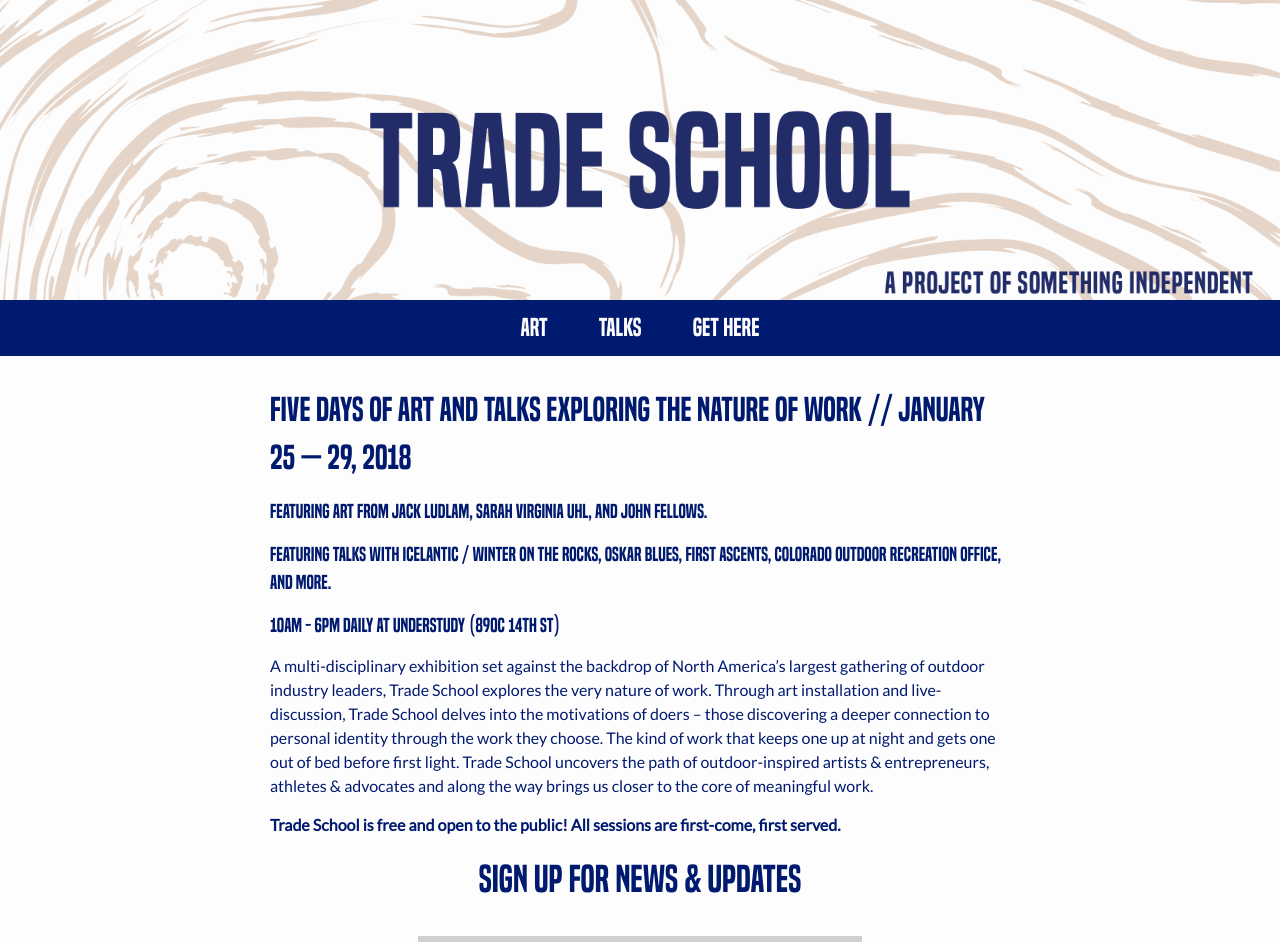
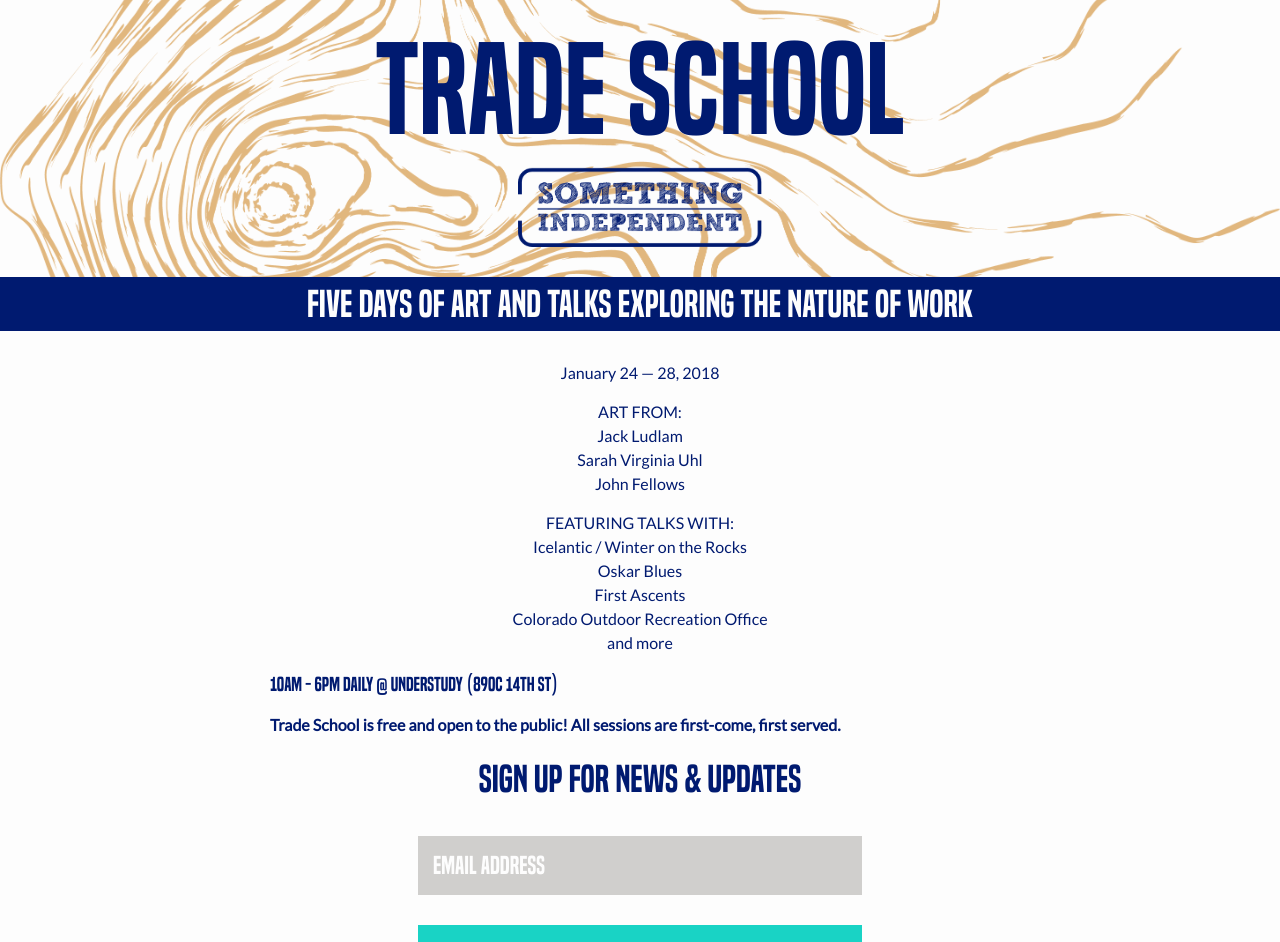
Before and after one commit to somethingindependent/tradeschool, a Jekyll site: the page built from index.md, in a window 1280 px wide. Shown: the top 942 px of the page. Built offline with Jekyll 4.4.1, drawn with Linux system fonts in a browser that asks for light colours; our own code applies the rules of GitHub Pages for plain Markdown files; some of the changed text lies outside the part shown.

Commit message:
Update copy and artist layout

```diff
--- a/_includes/artists.html
+++ b/_includes/artists.html
@@ -1,21 +1,8 @@
-<h1><a name="art">The Artists</a></h1>
+<h1><a name="art">Artists</a></h1>
 
-Three artists have come together to create the backdrop of Trade School. Playing off of the theme ‘the nature of work’, the artists will assemble individual and collective works showcasing their unique take on work and how they have applied themselves as professional artists in and around the outdoor industry.
+Three artists have come together to create the backdrop of Trade School. Playing off of the theme ‘the nature of work’, the artists assemble individual and collective works showcasing their unique take on work and how they have applied themselves as professional artists in and around the outdoor industry.
 
 <div class="artists-container">
-  <div class="artist-cell">
-    <a href="http://jackludlam.com/" class="artist-photo">
-      <img src="/assets/ludlam-trees.jpg" alt="Jack Ludlam" />
-    </a>
-    <div class="artist-description">
-      <h3><a href="http://www.jackludlam.com/">Jack Ludlam</a></h3>
-      <div class="artist-tagline">Dedicated to the makers and their tools</div>
-      <p>
-        Jack Ludlam is a photographer based out of Denver, Colorado. Jack’s photographs primarily focus on the people and objects that represent a different generation of the proletariat. Jack has been interested in the traditional meaning of "work" since growing up on farms in Ohio.
-      </p>
-    </div>
-  </div>
-
   <div class="artist-cell">
     <a href="http://sarahuhl.com/" class="artist-photo">
       <img src="/assets/sarah-uhl-large.jpg" alt="Sarah Uhl" />
@@ -30,6 +17,20 @@
   </div>
 
   <div class="artist-cell">
+    <a href="http://jackludlam.com/" class="artist-photo">
+      <img src="/assets/ludlam-trees.jpg" alt="Jack Ludlam" />
+    </a>
+    <div class="artist-description">
+      <h3><a href="http://www.jackludlam.com/">Jack Ludlam</a></h3>
+      <div class="artist-tagline">Dedicated to the makers and their tools</div>
+      <p>
+        Jack Ludlam is a photographer based out of Denver, Colorado. Jack’s photographs primarily focus on the people and objects that represent a different generation of the proletariat. Jack has been interested in the traditional meaning of "work" since growing up on farms in Ohio.
+      </p>
+    </div>
+  </div>
+
+
+  <div class="artist-cell">
     <a href="http://johnfellowsart.com/" class="artist-photo">
       <img src="/assets/fellows-mountains.jpg" alt="John Fellows" />
     </a>
--- a/_includes/header.html
+++ b/_includes/header.html
@@ -1,16 +1,16 @@
 <header class="site-header" role="banner">
 
   <div class="wrapper">
-    {% comment %} <h1 class="site-title">Trade School</h1> {% endcomment %}
+    <h1 class="site-title">Trade School</h1>
+    <h4 class="site-subtitle">a project of <a href="http://www.somethingindependent.com/">Something Independent</a></h4>
+    <a class="site-subtitle-image" href="http://www.somethingindependent.com/" title="A project of Something Independent">
+      <img src="/assets/si_logo_transparent.png" alt="A project of Something Independent" />
+    </a>
   </div>
+
+  <section class="site-tagline">
+    <div class="wrapper">
+      Five days of art and talks exploring the nature of work
+    </div>
+  </section>
 </header>
-
-<nav class="site-nav" role="navigation">
-  <div class="wrapper">
-    <ul>
-      <li><a href="#art">Art</a></li>
-      <li><a href="#talks">Talks</a></li>
-      <li><A href="#gethere">Get Here</a></li>
-    </ul>
-  </div>
-</nav>
--- a/_sass/minima/_base.scss
+++ b/_sass/minima/_base.scss
@@ -242,3 +242,10 @@
     border: 1px solid $grey-color-light;
   }
 }
+
+
+// Copy
+
+.centered-copy {
+  text-align: center;
+}
--- a/_sass/minima/_layout.scss
+++ b/_sass/minima/_layout.scss
@@ -1,7 +1,6 @@
 .site-header {
-  height: 300px;
-  background-image: url('/assets/TradeSchoolBanner1-01.png');
-  background-position: top center;
+  background-image: url('/assets/bark_topo_pattern.png');
+  background-position: center center;
   background-repeat: no-repeat;
   background-size: cover;
 }
@@ -12,17 +11,29 @@
   font-weight: $heading-font-weight;
   line-height: 1;
   padding-top: $spacing-unit;
+  text-align: center;
 }
 
 .site-subtitle {
-  font-size: ms(2);
+  display: none;
+  font-size: ms(0);
   font-family: $heading-font-family;
   font-weight: $heading-font-weight;
   line-height: 1;
+  text-align: right;
+}
+
+.site-subtitle-image {
+  width: 33%;
+  margin: 0 auto 30px auto;
+  display: block;
 }
 
 .site-tagline {
-  font-size: ms(1);
+  text-align: center;
+  background-color: $navy-color;
+  color: $background-color;
+  font-size: ms(2);
   font-family: $heading-font-family;
   font-weight: $heading-font-weight;
 }
@@ -129,6 +140,9 @@
   }
 }
 
+.artist-cell {
+  margin-bottom: $spacing-unit;
+}
 
 .artist-photo {
   width: 50%;
@@ -141,22 +155,33 @@
   }
 }
 
-.artist-cell {
-  margin-bottom: $spacing-unit;
+.artist-cell:nth-child(even) .artist-photo {
+  float: right;
+}
+
+.artist-cell:nth-child(odd) .artist-photo {
+  float: left;
 }
 
 .artist-description {
   margin: 0;
-  padding: 0 $spacing-unit;
-  float: right;
+  padding: $spacing-unit / 2;
   font-size: ms(0);
-  width: -webkit-calc(50% - (#{$spacing-unit * 2}));
-  width:         calc(50% - (#{$spacing-unit * 2}));
+  width: -webkit-calc(50% - (#{$spacing-unit}));
+  width:         calc(50% - (#{$spacing-unit}));
 
   @include media-query($on-palm) {
-    width: -webkit-calc(100% - (#{$spacing-unit * 2}));
-    width:         calc(100% - (#{$spacing-unit * 2}));
+    width: -webkit-calc(100% - (#{$spacing-unit}));
+    width:         calc(100% - (#{$spacing-unit}));
   }
+}
+
+.artist-cell:nth-child(even) .artist-description {
+  float: left;
+}
+
+.artist-cell:nth-child(odd) .artist-description {
+  float: right;
 }
 
 .artist-tagline {
--- a/index.md
+++ b/index.md
@@ -2,65 +2,85 @@
 layout: default
 ---
 
+<p class="centered-copy">
+January 24 &mdash; 28, 2018
+</p>
 
-# Five days of art and talks exploring the nature of work // January 25 &mdash; 29, 2018
+<p class="centered-copy">
+ART FROM:<br />
+Jack Ludlam<br />
+Sarah Virginia Uhl<br />
+John Fellows
+</p>
 
-### Featuring art from Jack Ludlam, Sarah Virginia Uhl, and John Fellows.
-
-### Featuring talks with Icelantic / Winter on the Rocks, Oskar Blues, First Ascents, Colorado Outdoor Recreation Office, and more.
-
-### 10am - 6pm daily at Understudy (890C 14th St)
+<p class="centered-copy">
+FEATURING TALKS WITH:<br />
+Icelantic / Winter on the Rocks<br />
+Oskar Blues<br />
+First Ascents<br />
+Colorado Outdoor Recreation Office<br />
+and more
+</p>
 
 
-A multi-disciplinary exhibition set against the backdrop of [North America’s
-largest gathering of outdoor industry leaders](https://www.outdoorretailer.com), Trade School explores the very nature of work. Through art installation and live-discussion, Trade School delves into the motivations of doers – those discovering a deeper connection to personal identity through the work they choose. The kind of work that keeps one up at night and gets one out of bed before first light. Trade School uncovers the path of outdoor-inspired artists & entrepreneurs, athletes & advocates and along the way brings us closer to the core of meaningful work.
+### 10am - 6pm daily @ Understudy (890C 14th St)
 
 **Trade School is free and open to the public! All sessions are first-come,
 first served.**
 
 {% include mailchimp.html %}
 
+<nav class="site-nav" role="navigation">
+  <div class="wrapper">
+    <ul>
+      <li><a href="#art">Art</a></li>
+      <li><a href="#talks">Talks</a></li>
+      <li><A href="#gethere">Get Here</a></li>
+    </ul>
+  </div>
+</nav>
+
+## Background
+
+Set against the backdrop of [North America’s largest gathering of outdoor industry leaders](https://www.outdoorretailer.com), Trade School explores the very nature of work. Through art installation and daily discussions, Trade School delves into the motivations of doers – those discovering a deeper connection to personal identity through the kind of work that keeps one up at night and gets one out of bed before first light. Trade School uncovers the path of outdoor-inspired artists, entrepreneurs, athletes & advocates and along the way brings us closer to the core of meaningful work.
+
 {% include artists.html %}
 
+<h1><a name="talks">Talks</a></h1>
 
-<h1><a name="talks">The Talks</a></h1>
-
-We have five days of inspirational and educational talks that will get you thinking about the nature of real work.
+Five days of inspirational and educational talks that get you thinking about the nature of real work.
 
 ## Wednesday 1/25
-### 1:00 - 4:00pm -	Maintaining Soul through Growth, hosted by Oskar Blues
-### 4:00 - 6:00 pm - SI Lounge: Opening Happy Hour	hosted by Something Independent; beer provided by Oskar Blues
+### 2:00pm -	Maintaining Soul through Growth, hosted by Oskar Blues
+### 4:00 - 6:00 pm - Opening Happy Hour hosted by The Wright; beer provided by Oskar Blues
 
 ## Thursday 1/26
-### 10:30am - 12:00pm	- The 8 States of ORec, hosted by Colorado OREC
-### 12:00 - 3:00pm - Building communities through co-working, hosted by Wayfinder Co-Op
-### 3:00 - 5:00pm -	Energy & the Outdoors, hosted by Noble Energy
+### 10:30am	- The "Crazy" 8 States of ORec, hosted by Colorado OREC
+### 12:00pm - Building communities through co-working, hosted by Wayfinder Co-Op
+### 3:00pm -	Energy & The Outdoors, hosted by Noble Energy
 
 ## Friday 1/27
-### 8:00 - 10:00am - Inclusion in the Outdoors, hosted by Next100 Coalition
-### 10:30am - 11:30am - The Future of Water, hosted by TAP-IN
-### 12:00 - 1:00pm - Not Your Mother's Panel, hosted by Wheelie Creative
-### 1:30 - 2:30pm	- Live Podcast Recording, hosted by Juicy Bits & the Wild Women's Project
-### 3:00 - 4:30 pm - TBD, hosted by the National Ski Patrol
+### 8:00am - Inclusion in the Outdoors, hosted by Next100 Coalition
+### 10:30am - Future of Water, hosted by TAP-IN
+### 12:00pm - Not Your Mother's Panel, hosted by Wheelie Creative
+### 1:30pm	- Live Podcast Recording, hosted by Juicy Bits & the Wild Women's Project
+### 3:00pm - TBD, hosted by the National Ski Patrol
 
 ## Saturday 1/28
-### 10:00 - 11:30am - Prescribing Adventure, hosted by First Descents
-### 12:00 - 1:30pm - The history of Winter on the Rocks
-### 2:00 - 3:30pm	- The Intersection of Art & the Outdoors featuring Jack Ludlam, Sarah Virginia Uhl, and John Fellows
-### 4:00 - 6:00pm	- Happy Hour
+### 10:00am - Prescribing Adventure, hosted by First Descents
+### 12:00pm - History of Winter on the Rocks
+### 2:00pm - Intersection of Art & the Outdoors featuring Jack Ludlam, Sarah Virginia Uhl, and John Fellows
+### 4:00pm - Happy Hour
 
 ## Sunday 1/29
-### 10:00am - 11:30am - Building Resilient Communities, hosted by Something Independent OutPost
-### 12:00pm - 1:30pm	 - A Discussion on Public Lands
+### 10:00am - Building Resilient Communities, hosted by Something Independent OutPost
+### 12:00pm - Discussion on Public Lands
 
-<h1><a name="gethere">The Location</a></h1>
-[Understudy](http://understudydenver.com) is Denver’s first-of-its-kind arts and
-culture incubator and experimental space. Operated, curated and funded by the
-[Denver Theatre District](http://denvertheatredistrict.com), Understudy is a 700-square-foot space for the community to explore and experience new artistic and cultural endeavors. Understudy is a way to experiment both operationally and artistically, to determine the best way to provide artists, creative groups and the community with a free, central, immersive and innovative space for installation-based work.
+<h1><a name="gethere">Location</a></h1>
+[Understudy](http://understudydenver.com) is Denver’s first-of-its-kind arts and culture incubator and experimental space. Operated, curated and funded by the [Denver Theatre District](http://denvertheatredistrict.com), Understudy is a 700-square-foot space for the community to explore and experience new artistic and cultural endeavors. Understudy is a way to experiment both operationally and artistically, to determine the best way to provide artists, creative groups and the community with a free, central, immersive and innovative space for installation-based work.
 
 <iframe width="100%" height="450" frameborder="0" style="border:0"
 src="https://www.google.com/maps/embed/v1/place?q=place_id:ChIJF46nztF4bIcRp71C4_p-sn4&key=AIzaSyAlRyNJifvgv8T2QFhiHG9ZgwQ1P7So8AM" allowfullscreen></iframe>
 
-
 # About Something Independent
 Over the years, we have come to see what 'real work' looks like and better understand the mindset that lies behind it – a disposition inherent to the Mountain West and the independent-minded men and women who carve their paths here. Starting with the inaugural SIA SnowShow in Denver in early 2010, Something Independent set out to promote the industry and culture of snowsports in Colorado. Programs including the Economics of Soul, the Art of Winter and the Entrepreneurs Garage highlighted the industry’s outsized impact on communities and economies across the state. Today, initiatives such as The Wright, S|I OutPost and Trade School provide means through which to explore the challenges and possibilities that bring us closer to the core of meaningful work.”
```
Also changed, not shown: assets/si_logo.png (added), assets/si_logo_transparent.png (added).
